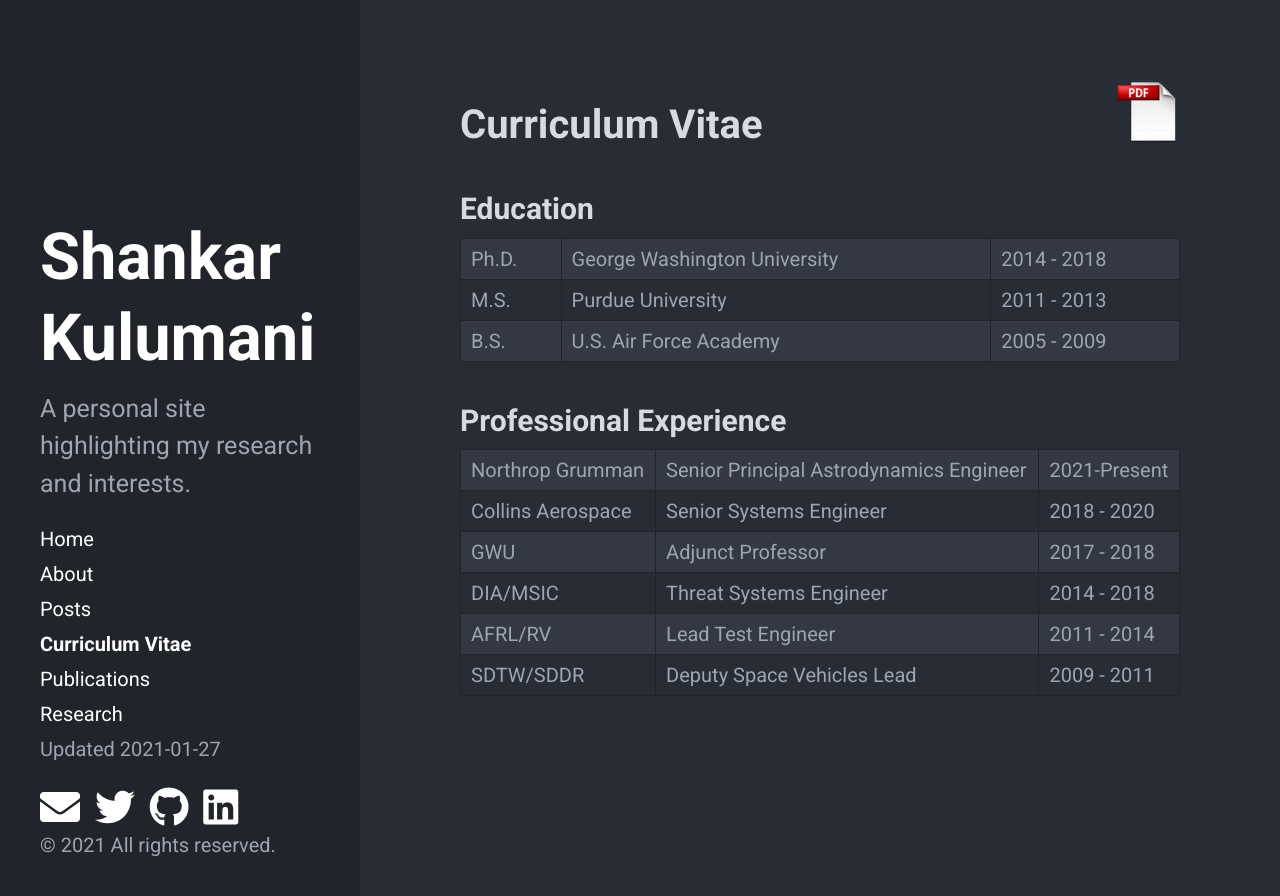
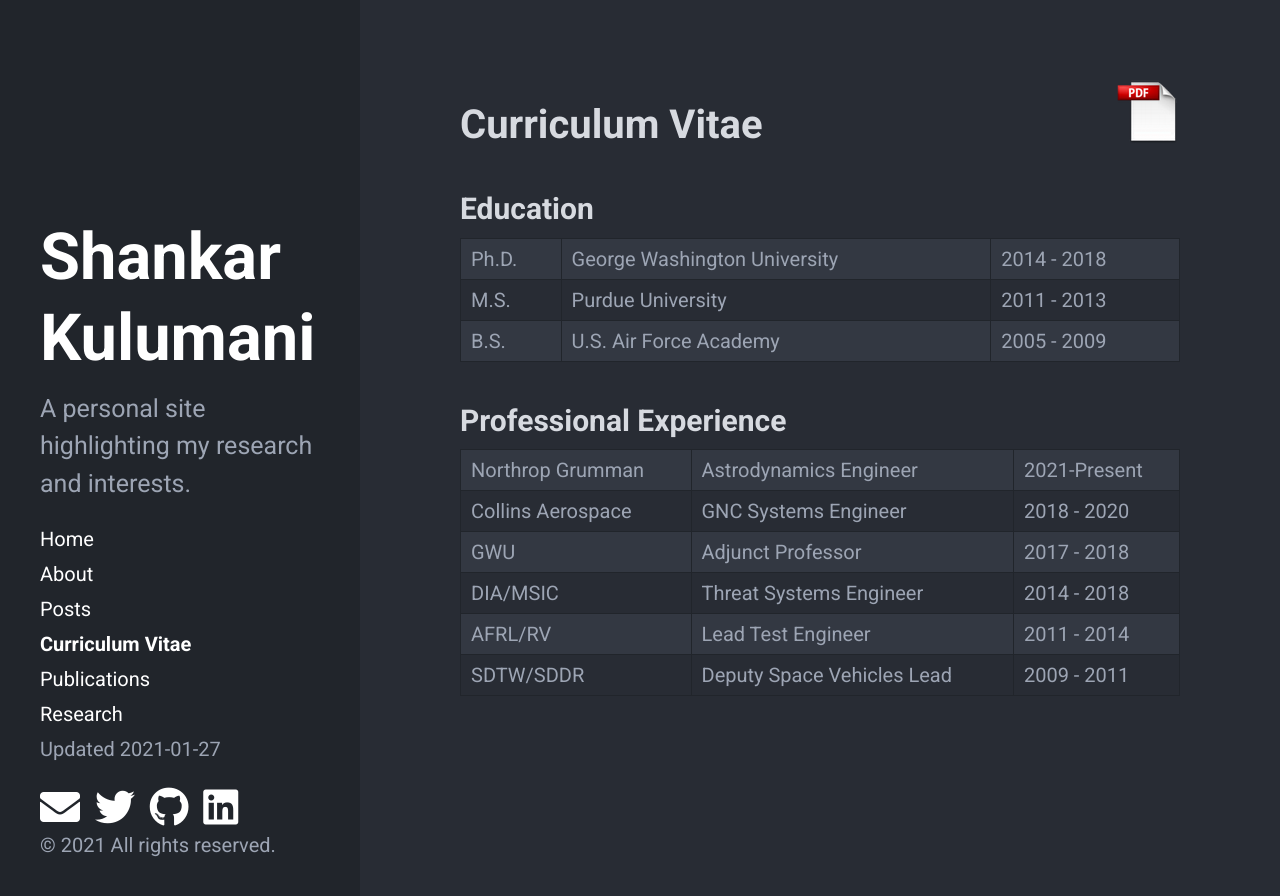
Before and after one commit to skulumani/skulumani.github.io, a Jekyll site: the page built from cv.md, in a window 1280 px wide. Shown: the top 896 px of the page. Built offline with Jekyll 4.4.1, drawn with Linux system fonts in a browser that asks for light colours; nearby versions of some CDN libraries.

Commit message:
Update CV page

```diff
--- a/cv.md
+++ b/cv.md
@@ -21,8 +21,8 @@
 
 ## Professional Experience
 
-Northrop Grumman  | Senior Principal Astrodynamics Engineer | 2021-Present
-Collins Aerospace | Senior Systems Engineer    | 2018 - 2020
+Northrop Grumman  | Astrodynamics Engineer | 2021-Present
+Collins Aerospace | GNC Systems Engineer    | 2018 - 2020
 GWU               | Adjunct Professor          | 2017 - 2018
 DIA/MSIC          | Threat Systems Engineer    | 2014 - 2018
 AFRL/RV           | Lead Test Engineer         | 2011 - 2014
```
